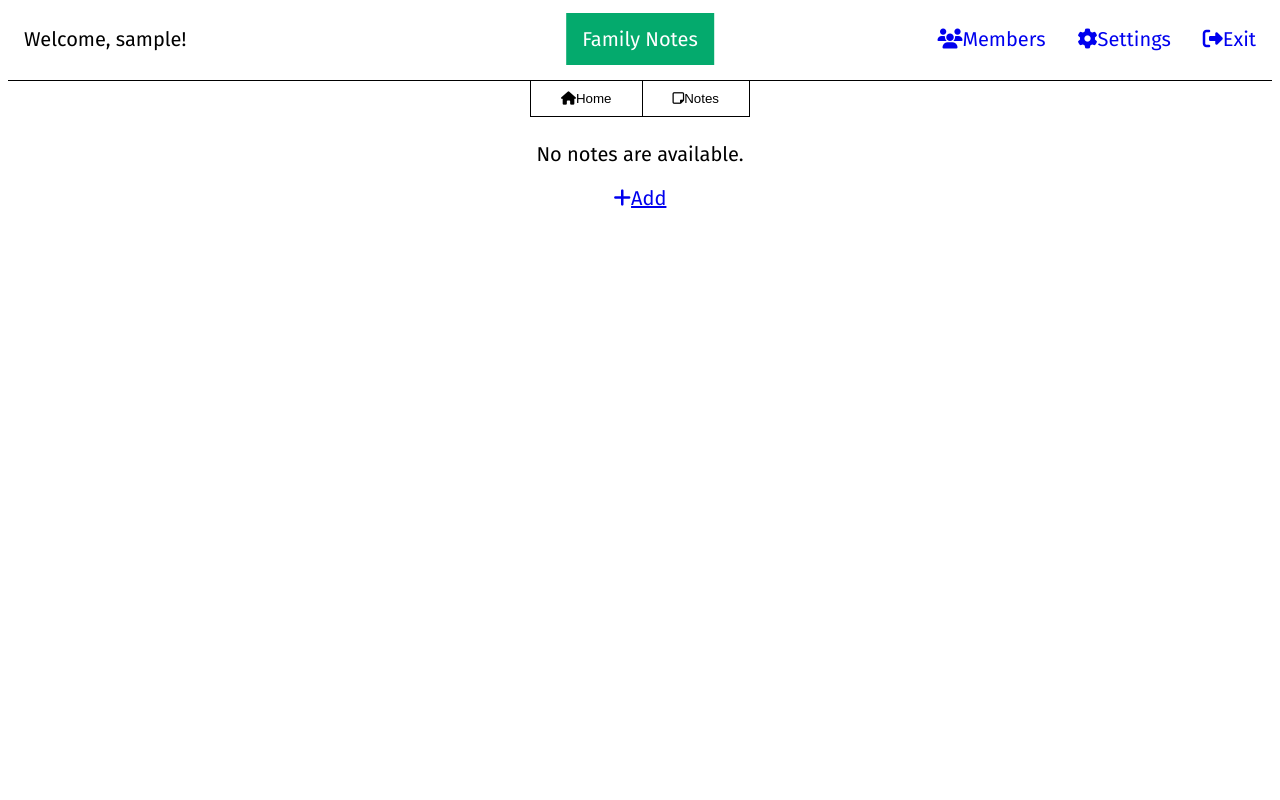
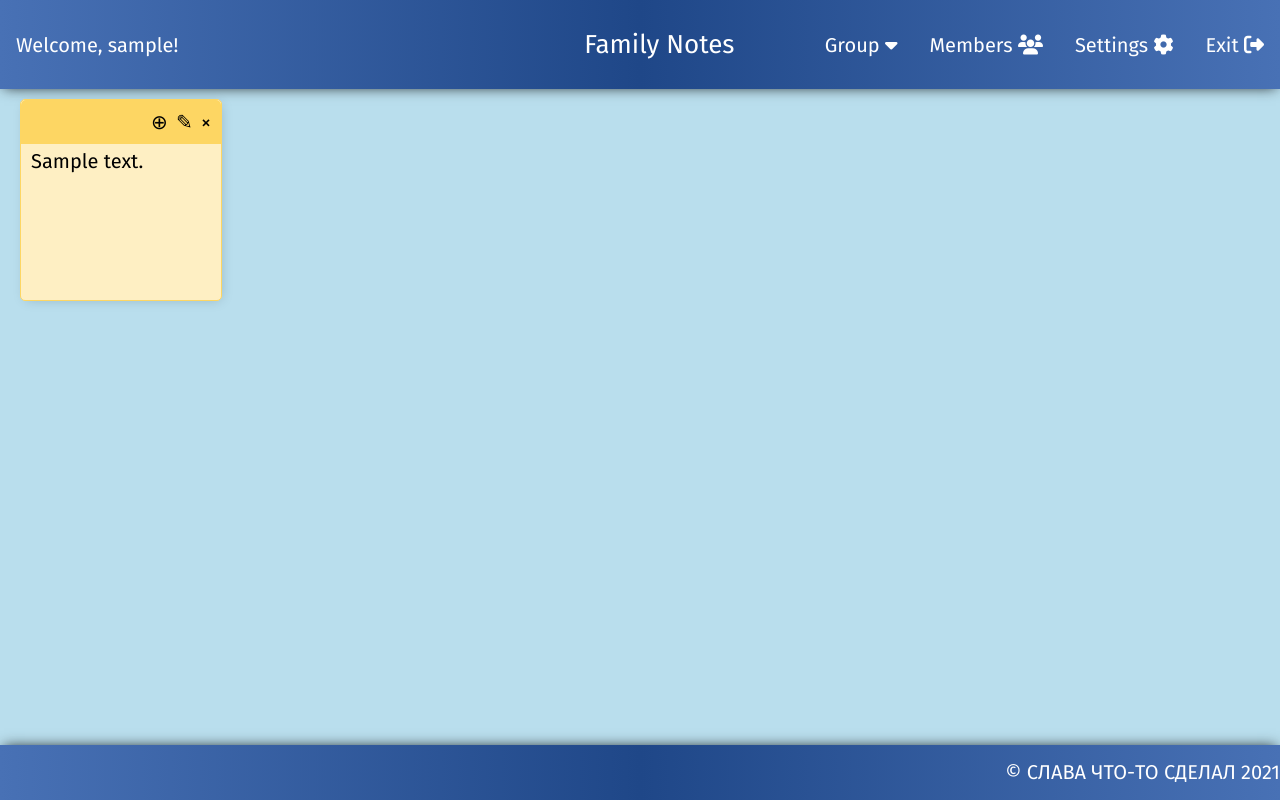
Before and after one commit to thunderpeal/familyNotes, a Django app: page /notes/ in a window 1280 px wide. Run offline with Django 3.2, Linux system fonts and the light colour scheme; a user stored in the database is signed in; tables that the repository leaves empty hold one stand-in row (values such as "Sample post"); some libraries are stand-ins or nearby versions.

Commit message:
frontend update (screenshot added)

```diff
--- a/notes/forms.py
+++ b/notes/forms.py
@@ -10,8 +10,7 @@
         'password_mismatch': _("The two password fields didn't match."),
     }
     password1 = forms.CharField(label=_("Password"), widget=forms.PasswordInput())
-    password2 = forms.CharField(label=_("Password confirmation"), widget=forms.PasswordInput(),
-                                help_text=_("Enter the same password as above, for verification."))
+    password2 = forms.CharField(label=_("Password Again"), widget=forms.PasswordInput())
 
     class Meta:
         model = NoteGroup
--- /dev/null
+++ b/notes/static/notes/dropMenu.css
@@ -0,0 +1,55 @@
+.dropdown {
+  float: left;
+  overflow: hidden;
+}
+
+/* Dropdown button */
+.dropdown .dropbtn {
+  font-size: 20px;
+  border: none;
+  outline: none;
+  color: white;
+  padding: 14px 16px;
+  background-color: inherit;
+  font-family: inherit; /* Important for vertical align on mobile phones */
+  margin: 0; /* Important for vertical align on mobile phones */
+}
+
+
+/* Dropdown content (hidden by default) */
+.dropdown-content {
+  display: none;
+  position: absolute;
+  background-color: #b8c6db;
+  background-image: linear-gradient(315deg, #b8c6db 0%, #f5f7fa 74%);
+  min-width: 143px;
+  z-index: 1;
+  -webkit-box-shadow: 2px 2px 13px -4px rgba(0,0,0,0.21);
+  box-shadow: 2px 2px 13px -4px rgba(0,0,0, 0.21);
+  border-radius: 15px;
+  border: 1px solid black;
+}
+
+/* Links inside the dropdown */
+.dropdown-content a {
+  font-size: 15px;
+  float: none;
+  color: black;
+  padding: 12px 16px;
+  text-decoration: none;
+  display: block;
+  text-align: center;
+
+}
+
+/* Add a grey background color to dropdown links on hover */
+.dropdown-content a:hover {
+  background-color: #ddd;
+  border-bottom: 1px solid black;
+  border-top: 1px solid black;
+}
+
+/* Show the dropdown menu on hover */
+.dropdown:hover .dropdown-content {
+  display: block;
+}
--- a/notes/static/notes/script.js
+++ b/notes/static/notes/script.js
@@ -1,12 +1,14 @@
+'use strict'
+
 var dragItems = document.querySelectorAll("#item");
 console.log(dragItems)
-for (dragItem of dragItems){
+for (let dragItem of dragItems){
     Drag(dragItem);
 }
 
 function Drag(dragItem){
 
-    var container = document.querySelector("#container");
+    var container = dragItem;
 
     var active = false;
     var currentX;
@@ -23,6 +25,7 @@
     container.addEventListener("mousedown", dragStart, false);
     container.addEventListener("mouseup", dragEnd, false);
     container.addEventListener("mousemove", drag, false);
+
 
     function dragStart(e) {
       if (e.type === "touchstart") {
@@ -72,17 +75,17 @@
 
 function openCity(evt, cityName) {
   // Declare all variables
-  var i, tabcontent, tablinks;
+  let i, tabcontent, tablinks;
 
   // Get all elements with class="tabcontent" and hide them
   tabcontent = document.getElementsByClassName("tabcontent");
-  for (i = 0; i < tabcontent.length; i++) {
+  for (let i = 0; i < tabcontent.length; i++) {
     tabcontent[i].style.display = "none";
   }
 
   // Get all elements with class="tablinks" and remove the class "active"
   tablinks = document.getElementsByClassName("tablinks");
-  for (i = 0; i < tablinks.length; i++) {
+  for (let i = 0; i < tablinks.length; i++) {
     tablinks[i].className = tablinks[i].className.replace(" active", "");
   }
 
@@ -90,7 +93,3 @@
   document.getElementById(cityName).style.display = "block";
   evt.currentTarget.className += " active";
 }
-
-
-
-document.getElementById("defaultOpen").click();
--- a/notes/static/notes/style.css
+++ b/notes/static/notes/style.css
@@ -1,12 +1,27 @@
-.container-topnav{
-  padding-top: 5px;
-  padding-bottom: 15px;
-  border-bottom: solid 0.5px;
+html{
+  height: 100%;
+}
+body{
+  height: 100%;
+  margin: 0;
+  font-family: 'Fira Sans', sans-serif;
+  font-size: 20px;
+
+  background-color: #b9deed;
 }
 
-.topnav {
-  position: relative;
-  overflow: hidden;
+.topnav{
+  -webkit-box-shadow: 0 2px 13px -4px rgba(0,0,0,0.9);
+  box-shadow: 0 2px 13px -4px rgba(0,0,0, 0.9);
+  padding-top: 15px;
+  padding-bottom: 15px;
+  background: #4871b5;
+  background: -webkit-linear-gradient(to right, #4871b5, #1F4788, #4871b5);
+  background: linear-gradient(to right, #4871b5, #1F4788, #4871b5);
+
+  display: flex;
+  justify-content: space-between;
+  align-items: center;
 }
 
 .topnav a {
@@ -14,86 +29,115 @@
   text-align: center;
   padding: 14px 16px;
   text-decoration: none;
-}
-
-.topnav a:hover {
-  background-color: #ddd;
-  color: black;
+  color: white;
 }
 
 .topnav a.active {
-  background-color: #04AA6D;
+  background-color: inherit;
   color: white;
 }
 
-.topnav-centered a {
-  float: none;
-  position: absolute;
-  top: 50%;
-  left: 50%;
-  transform: translate(-50%, -50%);
+.welcome{
+  width: 510px;
 }
 
-.topnav-right {
+.project-name{
+  font-size: 26px;
+}
+
+.right-nav{
   float: right;
 }
 
-/* Responsive navigation menu - display links on top of each other instead of next to each other (for mobile devices) */
-@media screen and (max-width: 600px) {
-  .topnav a, .topnav-right {
-    float: none;
-    display: block;
-  }
 
-  .topnav-centered a {
-    position: relative;
-    top: 0;
-    left: 0;
-    transform: none;
-  }
+.main-container{
+  margin: 0 10px;
 }
 
-.notes-menu{
+.tab {
+  margin: auto;
+  width: -moz-fit-content;
   width: fit-content;
-  display: inline-block;
+  text-align: center;
+
 }
 
-body{
-  font-family: 'Fira Sans', sans-serif;
-  font-size: 20px;
-}
-
-
-.tab {
-  text-align: center;
-}
-
-.tab button {
-  text-align: center;
-  background-color: inherit;
-  float: left;
-  border: solid 0.5px;
-  border-top: none;
-  outline: none;
-  cursor: pointer;
-  padding: 10px 30px;
-  transition: 0.15s;
-}
-
-.tab button:hover {
-  background-color: #ddd;
-  color: black;
-}
-
-.tab button.active {
-  background-color: #ccc;
-}
-
-.tabcontent {
-  animation: fadeEffect 1s; /* Fading effect takes 1 second */
-}
 
 @keyframes fadeEffect {
   from {opacity: 0;}
   to {opacity: 1;}
 }
+
+.footer {
+  padding-top: 15px;
+  color: white;
+  text-align: right;
+   position:absolute;
+   bottom:0;
+   width:100%;
+   height:40px;
+
+  -webkit-box-shadow: 0 -2px 13px -4px rgba(0,0,0,0.9);
+  box-shadow: 0 -2px 13px -4px rgba(0,0,0, 0.9);
+  background: -webkit-linear-gradient(to right, #4871b5, #1F4788, #4871b5);
+  background: linear-gradient(to right, #4871b5, #1F4788, #4871b5);
+}
+
+#con {
+  min-height:100%;
+  position:relative;
+}
+
+
+
+.tabcontent {
+  animation: fadeEffect 1s; /* Fading effect takes 1 second */
+}
+.note{
+  overflow: hidden;
+  text-align: left;
+  position: relative;
+  display: inline-block;
+  border: 1px solid #fdd663;
+  border-radius: 5px;
+  margin: 10px;
+  height: 200px;
+  width:  200px;
+  background-color: #feefc3;
+  -webkit-box-shadow: 2px 2px 13px -4px rgba(0,0,0,0.21);
+  box-shadow: 2px 2px 13px -4px rgba(0,0,0, 0.21);
+}
+
+.header-bar{
+  color: white;
+  padding: 10px;
+  padding-left: 130px;
+  margin: 0;
+  border-radius: 5px 5px 0 0;
+  background-color: #fdd663;
+}
+
+.header-links{
+  width: 60px;
+  display:flex;
+  justify-content: space-between;
+}
+
+.header-bar a{
+  font-size: 20px;
+  color: black;
+  text-decoration: none;
+}
+
+.delete{
+  padding: 50px;
+  text-align: center;
+
+  margin: 50px auto;
+  width: 500px;
+  align-content: center;
+  border: 4px solid;
+  border-radius: 5px;
+  -webkit-box-shadow: 2px 2px 13px -4px rgba(0,0,0,0.21);
+  box-shadow: 2px 2px 13px -4px rgba(0,0,0, 0.21);
+}
--- a/notes/templates/notes/basic.html
+++ b/notes/templates/notes/basic.html
@@ -7,6 +7,7 @@
     <title>{% block title %}{% endblock %} — Family Notes</title>
 
     <link rel="stylesheet" type="text/css" href="{% static 'notes/style.css' %}">
+    <link rel="stylesheet" type="text/css" href="{% static 'notes/dropMenu.css' %}">
     <link rel="preconnect" href="https://fonts.googleapis.com">
     <link rel="preconnect" href="https://fonts.gstatic.com" crossorigin>
     <link href="https://fonts.googleapis.com/css2?family=Fira+Sans&display=swap" rel="stylesheet">
@@ -17,36 +18,53 @@
 </style>
 </head>
 <body>
-<div class="container-topnav">
+<div class="con">
+
 <div class="topnav">
-    <a>Welcome, {{ request.user }}!</a>
+    <div class="welcome">
+        <a>Welcome, {{ request.user }}!</a>
+    </div>
 
+    <div class="project-name">
+        <a href="{% url 'notes' %}" class="active">Family Notes</a>
 
-    <div class="topnav-centered">
-        <a href="{% url 'notes' %}" class="active">Family Notes</a>
     </div>
-    <div class="topnav-right">
+
+    <div class="right-nav">
         {% if request.user.note_group %}
-            <a href="{% url 'group-members' %}"><i class="fa fa-users"></i>Members</a>
+              <div class="dropdown">
+                <button class="dropbtn">Group
+                    <i class="fa fa-caret-down"></i>
+                </button>
+                <div class="dropdown-content">
+                    <a class="tablinks" onclick="openCity(event, 'Home')" id="defaultOpen" href="#">Home</a>
+                    <a class="tablinks" onclick="openCity(event, 'Notes')" href="#">Notes</a>
+                    <a href="#">group 3</a>
+
+                </div>
+              </div>
+            <a href="{% url 'group-members' %}">Members <i class="fa fa-users"></i></a>
         {% else %}
-            <a href="{% url 'group-login' %}"><i class="fa fa-users"></i>Group</a>
+            <a href="{% url 'group-login' %}">Group <i class="fa fa-users"></i></a>
         {% endif %}
-        <a href="{% url 'settings' %}"><i class="fa fa-cog"></i>Settings</a>
-        <a  href="{% url 'logout' %}"><i class="fa fa-sign-out"></i>Exit</a>
+
+        <a href="{% url 'settings' %}">Settings <i class="fa fa-cog"></i></a>
+        <a  href="{% url 'logout' %}">Exit <i class="fa fa-sign-out"></i></a>
     </div>
+
 </div>
 
-</div>
+<div class="main-container">
 {% block content %}
 {% endblock %}
+</div>
 
-
-    {% block footer %}
-
-    {% endblock %}
-
+<div class="footer">
+   &#169; СЛАВА ЧТО-ТО СДЕЛАЛ 2021
+</div>
+</div>
 <script>
-    //alert('So... hello?')
+    document.getElementById("defaultOpen").click();
 </script>
 </body>
 </html>
--- a/notes/templates/notes/notes.html
+++ b/notes/templates/notes/notes.html
@@ -7,35 +7,35 @@
 
 {% block content %}
     {% if request.user.note_group %}
-    <div class="tab">
-        <div class="notes-menu">
-            <button style="border-right: none;" class="tablinks" onclick="openCity(event, 'Home')">
-                <i class="fa fa-home"></i>Home
-            </button>
-        </div><!--
-     --><div class="notes-menu">
-            <button class="tablinks" onclick="openCity(event, 'Notes')" id="defaultOpen">
-                <i class="fa fa-sticky-note-o"></i>Notes
-            </button>
-        </div>
-    </div>
-
 
 
 <div id="Home" class="tabcontent">
   {% if group_notes_list %}
         {% for note in group_notes_list %}
-            {{ note.message }}
-            <a href="{% url 'edit' note.id %}">Edit</a>
-            <a href="{% url 'note-delete' note.id %}">&#215;</a>
-            <script src={% static 'notes/script.js' %}></script>
-            <br>
-        {% endfor %}
+            <div id="item" class="note">
+                <div class="header-bar">
+                    <div class="header-links">
+                        <a href="{% url 'add' %}">&#8853;</a>
+                        <a href="{% url 'edit' note.id %}">&#9998;</a>
+                        <a href="{% url 'note-delete' note.id %}">&#215;</a>
+                    </div>
+
+                </div>
+                <div style="padding: 5px 10px">
+                    {{ note.message }}
+                </div>
+            </div><script>
+                var dragItem = document.querySelectorAll(".note")[-1];
+                dragItem.addEventListener("dblclick", function(e){
+                    e.preventDefault();
+                    location.href = "{% url 'edit' note.id %}";
+                });
+            </script><!--
+       -->{% endfor %}
     {% else %}
         <p style="text-align: center">No notes are available.</p>
     {% endif %}
 <div style="text-align: center">
- <a href="{% url 'add' %}"><div class="foot fas fa-plus"></div>Add</a>
 </div>
 </div>
 
@@ -68,7 +68,7 @@
         <p>No notes are available.</p>
     {% endif %}
         <div style="text-align: center">
- <a href="{% url 'add' %}"><div class="foot fas fa-plus"></div>Add</a>
-</div>
+
+</div><script src={% static 'notes/script.js' %}></script>
 {% endif %}
 {% endblock content %}
--- a/notes/views.py
+++ b/notes/views.py
@@ -8,7 +8,7 @@
 from django.views import View
 from django.views.generic import TemplateView
 from django.views.generic.list import ListView
-from django.views.generic.edit import CreateView, DeleteView, UpdateView, FormView
+from django.views.generic.edit import CreateView, DeleteView, UpdateView
 
 from django.contrib.auth.decorators import login_required
 from django.contrib.auth.mixins import LoginRequiredMixin
@@ -35,7 +35,7 @@
 
 class NoteCreate(LoginRequiredMixin, CreateView):
     template_name = 'notes/note_create.html'
-    success_url = reverse_lazy('my-notes')
+    success_url = reverse_lazy('notes')
     form_class = MembersNoteForm
 
     def form_valid(self, form):
@@ -51,7 +51,7 @@
 class NoteUpdate(LoginRequiredMixin, UpdateView):
     model = SNote
     fields = ['heading', 'message', 'to_whom', 'is_for_group']
-    success_url = reverse_lazy('my-notes')
+    success_url = reverse_lazy('notes')
 
     def get_form_class(self):
         if self.request.user.note_group is None:
@@ -62,7 +62,7 @@
 class NoteDelete(LoginRequiredMixin, DeleteView):
     model = SNote
     context_object_name = 'note'
-    success_url = reverse_lazy('my-notes')
+    success_url = reverse_lazy('notes')
 
 
 class NoteGroupMembersList(LoginRequiredMixin, View):
```
Also changed, not shown: notes/templates/notes/snote_confirm_delete.html (+7 -3 lines), famnotes.png (added).
